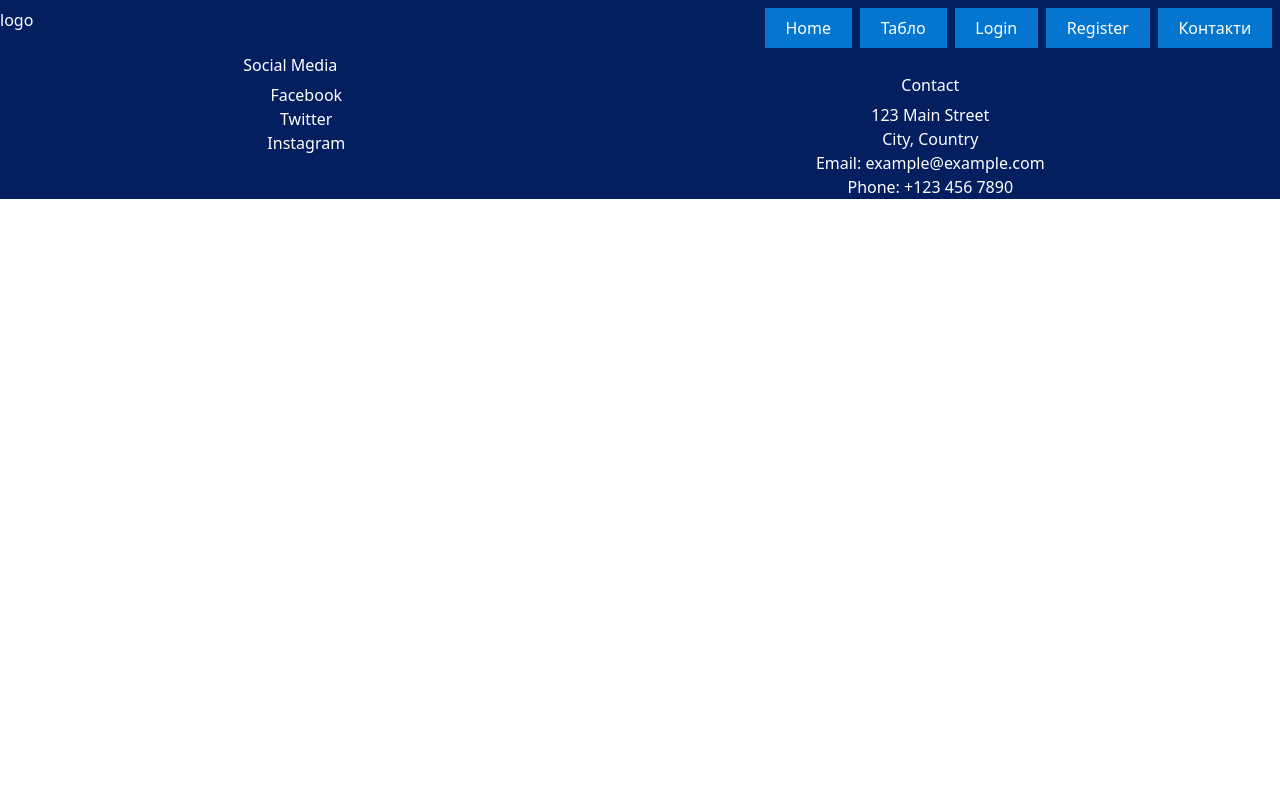
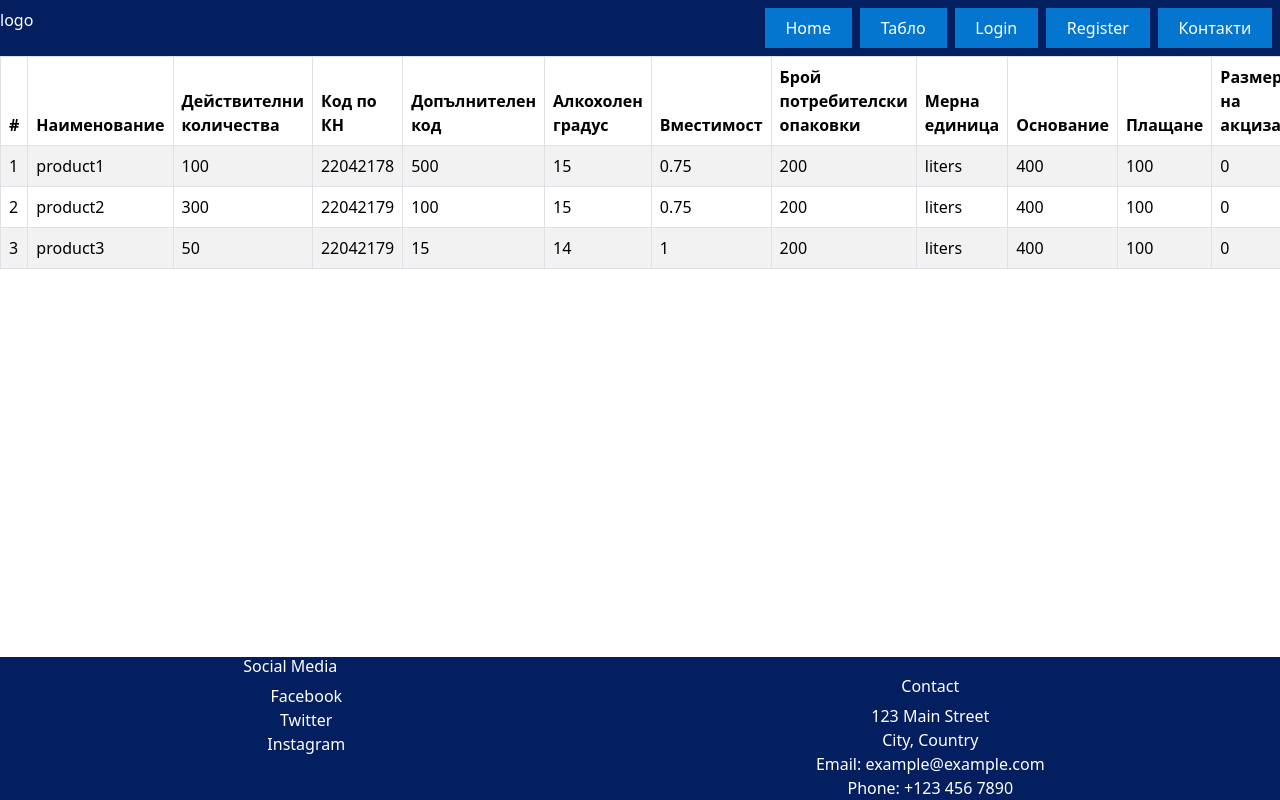
Before and after one commit to MiroZe/ze-winery, a React (Vite) app in the folder ze-winery-app/: page /products in a window 1280 px wide. Built offline with nearby package versions, Linux system fonts and the light colour scheme.

Commit message:
added product items

```diff
--- a/ze-winery-app/src/App.jsx
+++ b/ze-winery-app/src/App.jsx
@@ -8,6 +8,7 @@ import Dashboard from './components/Dashboard/Dashboard';
 import Footer from './components/Footer/Footer';
 import CreateCompany from './components/CreateCompany/CreateCompany';
 import MyCompanies from './components/MyCompanies/MyCompanies';
+import ProductsList from './components/Products/ProductsList';
 
 function App() {
 
@@ -22,6 +23,7 @@ function App() {
         <Route path='/dashboard' element={<Dashboard/>}/>
         <Route path='/create-company' element={<CreateCompany/>}/>
         <Route path='/my-companies' element={<MyCompanies/>}/>
+        <Route path='/products' element={<ProductsList/>}/>
 
 
       </Routes>
--- a/ze-winery-app/src/components/MyCompanies/MyCompanies.jsx
+++ b/ze-winery-app/src/components/MyCompanies/MyCompanies.jsx
@@ -1,5 +1,6 @@
 import Button from 'react-bootstrap/Button';
 import Card from 'react-bootstrap/Card';
+import {Link} from 'react-router-dom'
 
 const MyCompanies = () => {
 
@@ -13,7 +14,7 @@ return (
         <Card.Text>
           With supporting text below as a natural lead-in to additional content.
         </Card.Text>
-        <Button variant="primary">Продукти</Button>
+        <Button as={Link} to={'/products'}  variant="primary">Продукти</Button>
         <Button variant="primary">Създай декларация</Button>
         <Button variant="primary">Архив декларации</Button>
       </Card.Body>
--- /dev/null
+++ b/ze-winery-app/src/components/Products/ProductItem.jsx
@@ -0,0 +1,39 @@
+
+
+
+const ProductItem = ({
+    id,
+    productName,
+    quantity,
+    HScode,
+    additionalCode,
+    pureAlcDegree,
+    volume,
+    packs,
+    unit,
+    base,
+    payment,
+    exciseValue}) => {
+
+return (
+    <tr>
+    <td>{id}</td>
+    <td>{productName}</td>
+    <td>{quantity}</td>
+    <td>{HScode}</td>
+    <td>{additionalCode}</td>
+    <td>{pureAlcDegree}</td>
+    <td>{volume}</td>
+    <td>{packs}</td>
+    <td>{unit}</td>
+    <td>{base}</td>
+    <td>{payment}</td>
+    <td>{exciseValue}</td>
+  </tr>
+
+)
+
+
+
+}
+export default ProductItem
--- a/ze-winery-app/src/components/Products/ProductsList.jsx
+++ b/ze-winery-app/src/components/Products/ProductsList.jsx
@@ -1,11 +1,28 @@
 import Table from 'react-bootstrap/Table';
+import {mockProducts} from '../mockData/products';
+import { useEffect, useState } from 'react';
+import ProductItem from './ProductItem';
+import styles from './ProductsList.module.css'
 
 
 
 const ProductsList = () => {
 
 
+
+  const [products,setProducts] = useState([]);
+
+  useEffect(() => {
+
+    setProducts(mockProducts)
+  },[])
+
+
     return (
+
+      <div className={styles['products-container']}>
+
+
         <Table striped bordered hover>
         <thead>
           <tr>
@@ -24,28 +41,14 @@ const ProductsList = () => {
           </tr>
         </thead>
         <tbody>
-          <tr>
-            <td>1</td>
-            <td>Mark</td>
-            <td>Otto</td>
-            <td>@mdo</td>
-          </tr>
-          <tr>
-            <td>2</td>
-            <td>Jacob</td>
-            <td>Thornton</td>
-            <td>@fat</td>
-          </tr>
-          <tr>
-            <td>3</td>
-            <td colSpan={2}>Larry the Bird</td>
-            <td>@twitter</td>
-          </tr>
+        {products.map(p => <ProductItem key={p.id} {...p}/>)}
+
         </tbody>
       </Table>
+      </div>
     );
 
 
 
-}
+};
 export default ProductsList
--- /dev/null
+++ b/ze-winery-app/src/components/Products/ProductsList.module.css
@@ -0,0 +1,5 @@
+.products-container {
+    flex-grow: 1;
+    margin: 0 auto;
+
+}
--- /dev/null
+++ b/ze-winery-app/src/components/mockData/products.js
@@ -0,0 +1,52 @@
+export const mockProducts = [
+
+{
+    id: 1,
+    productName: 'product1',
+    quantity: 100,
+    HScode:22042178,
+    additionalCode: 500,
+    pureAlcDegree: 15,
+    volume: 0.75,
+    packs: 200,
+    unit: 'liters',
+    base: 400,
+    payment: 100,
+    exciseValue: 0
+
+},
+{
+    id: 2,
+    productName: 'product2',
+    quantity: 300,
+    HScode:22042179,
+    additionalCode: 100,
+    pureAlcDegree: 15,
+    volume: 0.75,
+    packs: 200,
+    unit: 'liters',
+    base: 400,
+    payment: 100,
+    exciseValue: 0
+
+},
+{
+    id: 3,
+    productName: 'product3',
+    quantity: 50,
+    HScode:22042179,
+    additionalCode: 15,
+    pureAlcDegree: 14,
+    volume: 1,
+    packs: 200,
+    unit: 'liters',
+    base: 400,
+    payment: 100,
+    exciseValue: 0
+
+}
+
+
+
+
+]
```
Also changed, not shown: ze-winery-app/src/components/MyCompanies/MyCompanies.module.css (added).
